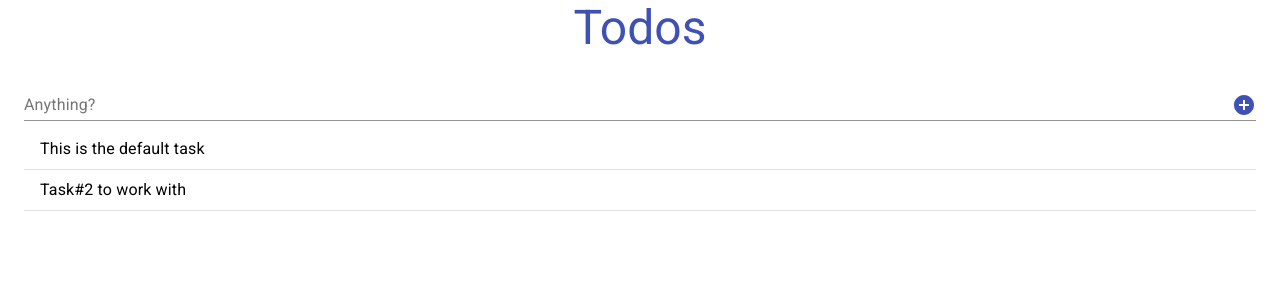
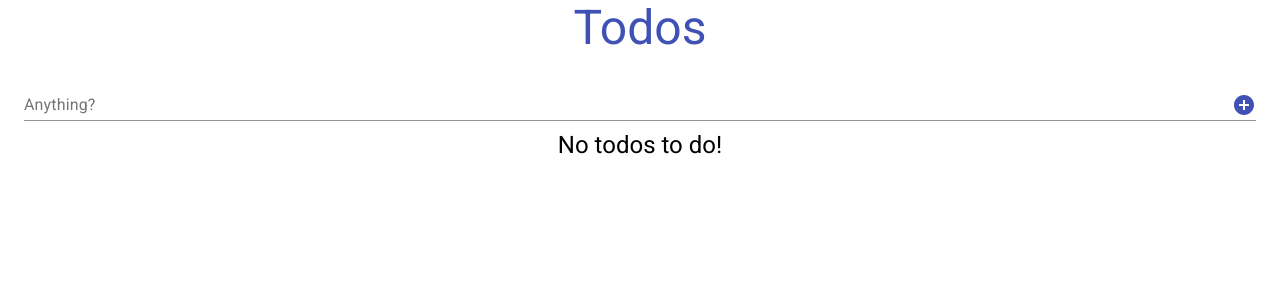
Before and after one commit to LaxmanChoudhary/react-stuff, a React (Create React App) app: page / in a window 1280 px wide. Shown: the top 300 px of the page. Built offline with nearby package versions, Linux system fonts and the light colour scheme; data requests are answered from the project's data file.

Commit message:
initial todo-redux commit

```diff
--- /dev/null
+++ b/data/db.json
@@ -0,0 +1,3 @@
+{
+  "todos": []
+}
--- a/package.json
+++ b/package.json
@@ -5,11 +5,13 @@
   "dependencies": {
     "@material-ui/core": "^4.12.3",
     "@material-ui/icons": "^4.11.2",
+    "@reduxjs/toolkit": "^1.6.1",
     "@testing-library/jest-dom": "^5.14.1",
     "@testing-library/react": "^11.2.7",
     "@testing-library/user-event": "^12.8.3",
     "react": "^17.0.2",
     "react-dom": "^17.0.2",
+    "react-redux": "^7.2.4",
     "react-scripts": "4.0.3",
     "web-vitals": "^1.1.2"
   },
--- a/src/App.js
+++ b/src/App.js
@@ -1,12 +1,20 @@
-import React, { Component } from 'react';
-import Todos from './components/Todos.js';
+import { Container, Typography } from "@material-ui/core";
+import React, { Component } from "react";
+import TodoDisplay from "./components/TodoDisplay.js";
+import TodoForm from "./components/TodoForm.js";
 
 export default class App extends Component {
   render() {
     return (
       <div className="app">
-        <Todos />
+        <Container>
+          <Typography variant="h3" color="primary" align="center" gutterBottom>
+            Todos
+          </Typography>
+          <TodoForm />
+          <TodoDisplay />
+        </Container>
       </div>
-    )
+    );
   }
 }
--- /dev/null
+++ b/src/app/store.js
@@ -0,0 +1,11 @@
+import { configureStore } from "@reduxjs/toolkit";
+import todoReducer from '../features/todos/todoSlice'
+
+// create a redux store
+export default configureStore({
+  // help in combine reduces
+  // pass all reducers at once in reducers' object
+  reducer: {
+    todos: todoReducer
+  }
+})
--- a/src/components/TodoDisplay.js
+++ b/src/components/TodoDisplay.js
@@ -1,28 +1,48 @@
 import React from "react";
 import Typography from "@material-ui/core/Typography";
 import { List, ListItem } from "@material-ui/core";
+import { useDispatch, useSelector } from "react-redux";
+import { deleteTodo, fetchTodo } from "../features/todos/todoSlice";
+import { useEffect } from "react";
+import { baseUrl } from '../configs'
 
-const TodoDisplay = ({ todos, deleteTodo }) => {
+const TodoDisplay = () => {
+  const todos = useSelector((state) => state.todos.todos);
+  const dispatch = useDispatch();
+
+  useEffect(() => {
+    console.log("useEffect fired");
+    fetch(baseUrl)
+      .then((res) => res.json())
+      .then((data) => dispatch(fetchTodo(data)));
+  }, [dispatch]);
+
+  const handleDelete = (id) => {
+    fetch(baseUrl+ '/' +id ,{
+      method: 'DELETE'
+    })
+    .then(res => res.json())
+    .then(data => dispatch(deleteTodo(id)))
+  }
+
   const todoList = todos.length ? (
     todos.map((todo) => {
       return (
         <ListItem
           divider
           key={todo.id}
-                    onClick={() => {
-                        deleteTodo(todo.id);
-                    }}
+          onClick={() => {handleDelete(todo.id)}}
         >
           <Typography>{todo.content}</Typography>
         </ListItem>
       );
     })
   ) : (
-        <Typography variant="h5" align="center">No todos to do!</Typography>
+    <Typography variant="h5" align="center">
+      No todos to do!
+    </Typography>
   );
-    return (
-        <List>{todoList}</List>
-    );
+  return <List>{todoList}</List>;
 };
 
 export default TodoDisplay;
--- a/src/components/TodoForm.js
+++ b/src/components/TodoForm.js
@@ -1,49 +1,44 @@
-import React, { Component } from "react";
+import React, { useState } from "react";
 import AddCircleIcon from "@material-ui/icons/AddCircle";
 import TextField from "@material-ui/core/TextField";
 import InputAdornment from "@material-ui/core/InputAdornment";
+import { useDispatch } from "react-redux";
+import { addTodo } from "../features/todos/todoSlice";
+import { baseUrl } from "../configs";
 
-export default class TodoForm extends Component {
-    state = {
-        content: "",
-        id: 3,
+const TodoForm = () => {
+  const [content, setContent] = useState('')
+  const dispatch = useDispatch();
+
+  const handleSubmit = (e) => {
+    e.preventDefault();
+    fetch(baseUrl, {
+      method: 'POST',
+      headers: {"content-type": "application/json"},
+      body: JSON.stringify({content})
+    })
+      .then(res => res.json())
+      .then(data => dispatch(addTodo(data)))
+    setContent('');
   };
-    resetPlus = () => {
-        let id = this.state.id;
-        id++;
-        this.setState({
-            content: "",
-            id: id,
-        });
-    };
-    handleChange = (e) => {
-        this.setState({
-            [e.target.id]: e.target.value,
-        });
-    };
-    handleSubmit = (e) => {
-        e.preventDefault();
-        this.props.addTodo(this.state);
-        this.resetPlus();
-    };
-    render() {
   return (
-            <form onSubmit={this.handleSubmit}>
+    <form onSubmit={handleSubmit}>
       <TextField
         fullWidth
         id="content"
         label="Anything?"
-                    value={this.state.content}
-                    onChange={this.handleChange}
-                    InputProps = {{
+        value={content}
+        onChange={(e) => setContent(e.target.value)}
+        InputProps={{
           endAdornment: (
             <InputAdornment position="end">
-                                <AddCircleIcon color="primary"/>
+              <AddCircleIcon color="primary" />
             </InputAdornment>
-                        )
+          ),
         }}
       />
     </form>
   );
-    }
-}
+};
+
+export default TodoForm
--- a/src/components/Todos.js
+++ /dev/null
@@ -1,47 +0,0 @@
-import React, { Component } from "react";
-import TodoDisplay from "./TodoDisplay.js";
-import TodoForm from "./TodoForm.js";
-import Container from "@material-ui/core/Container";
-import Typography from "@material-ui/core/Typography";
-
-export default class Todos extends Component {
-    state = {
-        todos: [
-            { id: 1, content: "This is the default task" },
-            { id: 2, content: "Task#2 to work with" },
-        ],
-    };
-
-    addTodo = (todo) => {
-        let todos = [...this.state.todos, todo];
-        this.setState({
-            todos: todos,
-        });
-    };
-
-    deleteTodo = (id) => {
-        let todos = this.state.todos.filter((todo) => todo.id !== id);
-        this.setState({
-            todos: todos,
-        });
-    };
-    render() {
-        return (
-            <Container>
-                <Typography
-                    variant="h3"
-                    color="primary"
-                    align="center"
-                    gutterBottom
-                >
-                    Todos
-                </Typography>
-                <TodoForm addTodo={this.addTodo} />
-                <TodoDisplay
-                    todos={this.state.todos}
-                    deleteTodo={this.deleteTodo}
-                />
-            </Container>
-        );
-    }
-}
--- /dev/null
+++ b/src/configs.js
@@ -0,0 +1 @@
+export const baseUrl = "http://localhost:8000/todos"
--- /dev/null
+++ b/src/features/todos/todoSlice.js
@@ -0,0 +1,32 @@
+import { createSlice } from "@reduxjs/toolkit";
+
+// Creating a slice requires a string 'name' to identify the slice,
+// an initial state value, and one or more reducer functions
+// to define how the state can be updated. Once a slice is created,
+// we can export the generated Redux action creators and the reducer function for the whole slice.
+export const todoSlice = createSlice({
+  name: "todos",
+  initialState: {
+    todos: [],
+  },
+  reducers: {
+    // without payload actions
+    fetchTodo: (state, action) => {
+      state.todos = action.payload;
+    },
+    addTodo: (state, action) => {
+      // Redux Toolkit allows us to write "mutating" logic in reducers. It
+      // doesn't actually mutate the state because it uses the Immer library,
+      // which detects changes to a "draft state" and produces a brand new
+      // immutable state based off those changes
+      state.todos.push(action.payload);
+    },
+    deleteTodo: (state, action) => {
+      state.todos = state.todos.filter((todo) => todo.id !== action.payload);
+    },
+  },
+});
+
+// Action creators are generated for each case reducer function
+export const { addTodo, deleteTodo, fetchTodo } = todoSlice.actions;
+export default todoSlice.reducer;
--- a/src/index.js
+++ b/src/index.js
@@ -3,11 +3,13 @@ import ReactDOM from 'react-dom';
 import './index.css';
 import App from './App';
 import reportWebVitals from './reportWebVitals';
+import store from './app/store'
+import { Provider } from 'react-redux'
 
 ReactDOM.render(
-  <React.StrictMode>
+  <Provider store={store}>
     <App />
-  </React.StrictMode>,
+  </Provider>,
   document.getElementById('root')
 );
 
```
Also changed, not shown: 2 other files (tests, documents, lock files or other folders). Lines whose indentation alone changed are shown as unchanged.
